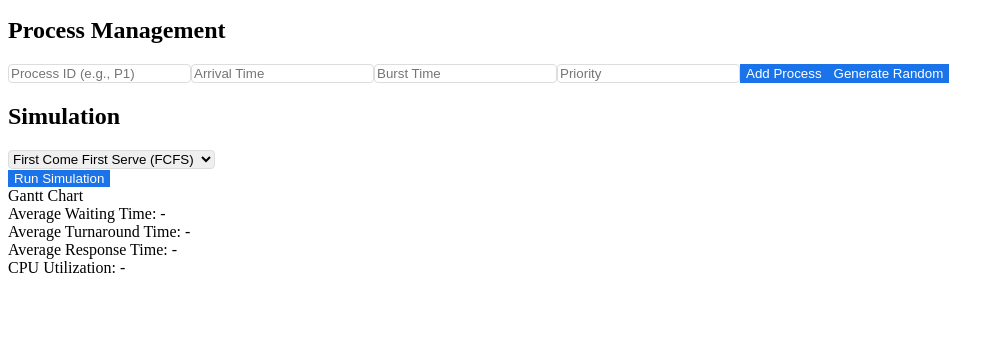
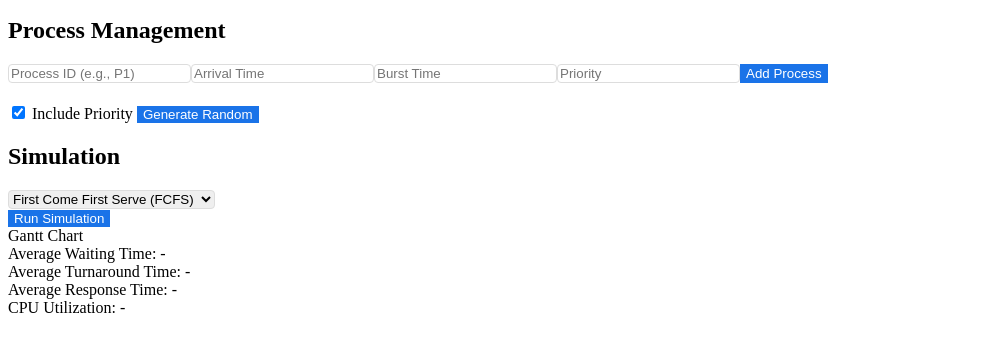
Before and after one commit to kailashagrwll/OS-Project, a plain HTML site: page index.html in a window 1280 px wide. Shown: the part 61-412 px from the top of the page, without its empty margins (0-1004 px from the left). Drawn offline with Linux system fonts and the light colour scheme.

Commit message:
index.html

```diff
--- a/index.html
+++ b/index.html
@@ -15,9 +15,14 @@
                 <input type="number" id="burst" placeholder="Burst Time" min="1">
                 <input type="number" id="priority" placeholder="Priority" min="0">
                 <button onclick="addProcess()">Add Process</button>
-                <button onclick="generateRandom()">Generate Random</button>
+
             </div>
-
+            <div>
+                <label>
+                    <input type="checkbox" id="priorityToggle" checked> Include Priority
+                </label>
+                <button onclick="generateFromUI()">Generate Random</button>
+            </div>
             <div id="processTable"></div>
         </div>
 
@@ -69,5 +74,7 @@
             <div id="resultsTable"></div>
         </div>
     </div>
+
+    <script src="script.js"></script>
 </body>
 </html>
```
